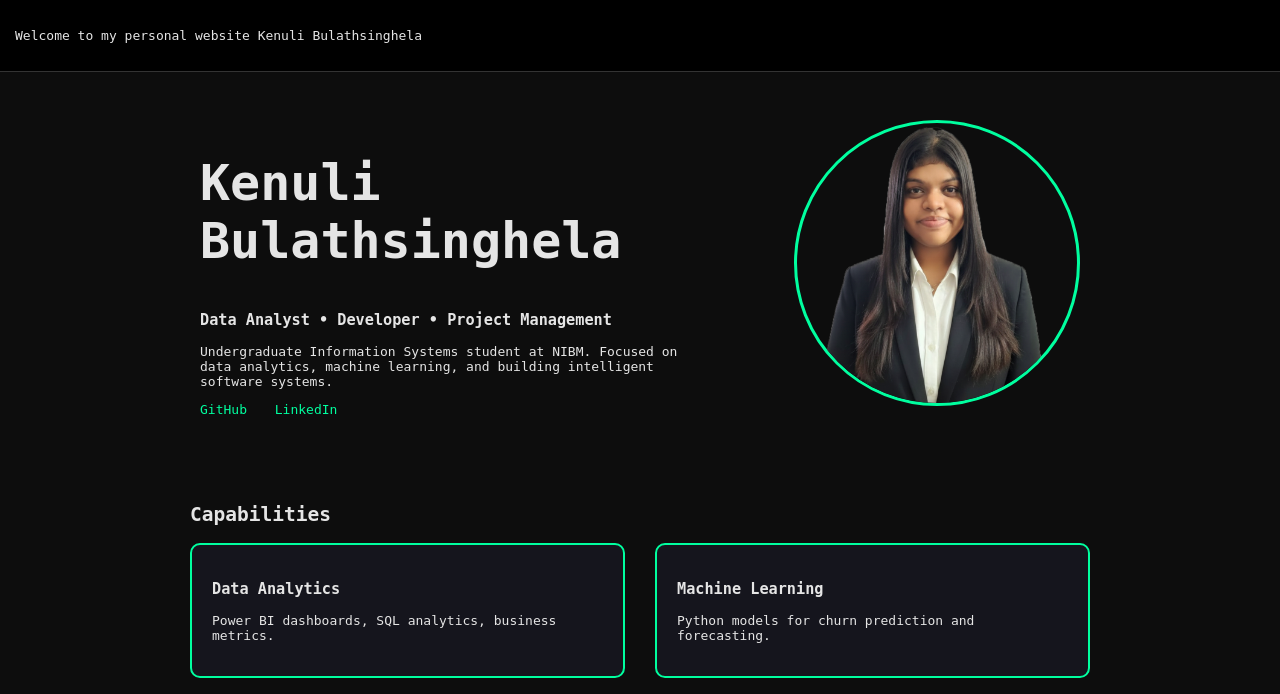
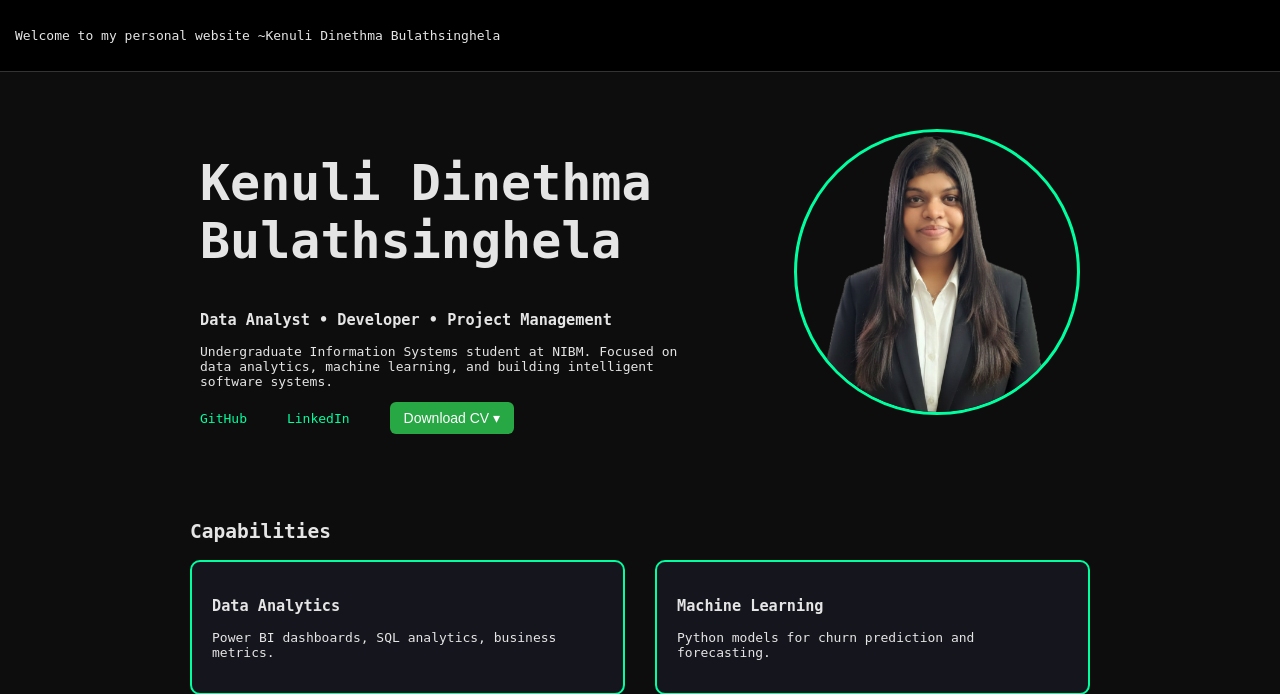
Before and after one commit to CodeBook666/Portfolio, a Flask app: page / in a window 1280 px wide. Shown: the top 694 px of the page. Run offline with Flask 3, Linux system fonts and the light colour scheme.

Commit message:
Update portfolio files

```diff
--- a/static/script.js
+++ b/static/script.js
@@ -1,4 +1,4 @@
-const text = "Kenuli Bulathsinghela";
+const text = "Kenuli Dinethma Bulathsinghela";
 
 let i = 0;
 function typing() {
--- a/static/style.css
+++ b/static/style.css
@@ -34,6 +34,60 @@ body {
 
 .hero h1 {
     font-size: 50px;
+}
+
+.links {
+    display: flex;
+    align-items: center;
+    gap: 20px;
+}
+
+.links a {
+    text-decoration: none;
+    color: black;
+    font-weight: 500;
+}
+
+/* Dropdown button */
+.dropbtn {
+    background-color: #28a745;
+    color: white;
+    padding: 8px 14px;
+    border: none;
+    cursor: pointer;
+    border-radius: 6px;
+    font-size: 14px;
+}
+
+/* Dropdown container */
+.dropdown {
+    position: relative;
+    display: inline-block;
+}
+
+/* Dropdown content */
+.dropdown-content {
+    display: none;
+    position: absolute;
+    background-color: transparent;
+    min-width: 160px;
+    border: 1px solid transparent;
+    border-radius: 6px;
+    box-shadow: 0px 4px 10px rgba(0,0,0,0.1);
+}
+
+.dropdown-content a {
+    color: black;
+    padding: 10px;
+    display: block;
+}
+
+.dropdown-content a:hover {
+    background-color: #15151D;
+}
+
+.dropdown:hover .dropdown-content {
+    display: block;
 }
 
 .links a {
--- a/templates/index.html
+++ b/templates/index.html
@@ -12,7 +12,7 @@
 <body>
 
     <header class="terminal-header">
-        <p>Welcome to my personal website </p>
+        <p>Welcome to my personal website ~</p>
     </header>
 
     <section class="hero">
@@ -31,8 +31,19 @@
                 </p>
 
                 <div class="links">
-                    <a href="https://github.com/CodeBook666">GitHub</a>
-                    <a href="https://linkedin.com/in/kenulibulathsinghela">LinkedIn</a>
+                    <a href="https://github.com/CodeBook666" target="_blank">GitHub</a>
+                    <a href="https://linkedin.com/in/kenulibulathsinghela" target="_blank">LinkedIn</a>
+
+                    <div class="dropdown">
+                        <button class="dropbtn">Download CV ▾</button>
+                        <div class="dropdown-content">
+                           <a href="{{ url_for('static', filename='cv/Kenuli-Bulathsinghela-Data-Analyst.pdf') }}" download>
+                            Data Analyst</a>
+
+                            <a href="{{ url_for('static', filename='cv/Kenuli-Bulathsinghela-Project-Manager.pdf') }}" download>
+                            Project Manager </a>
+                        </div>
+                    </div>
                 </div>
             </div>
 
```
Also changed, not shown: 2 other files.
